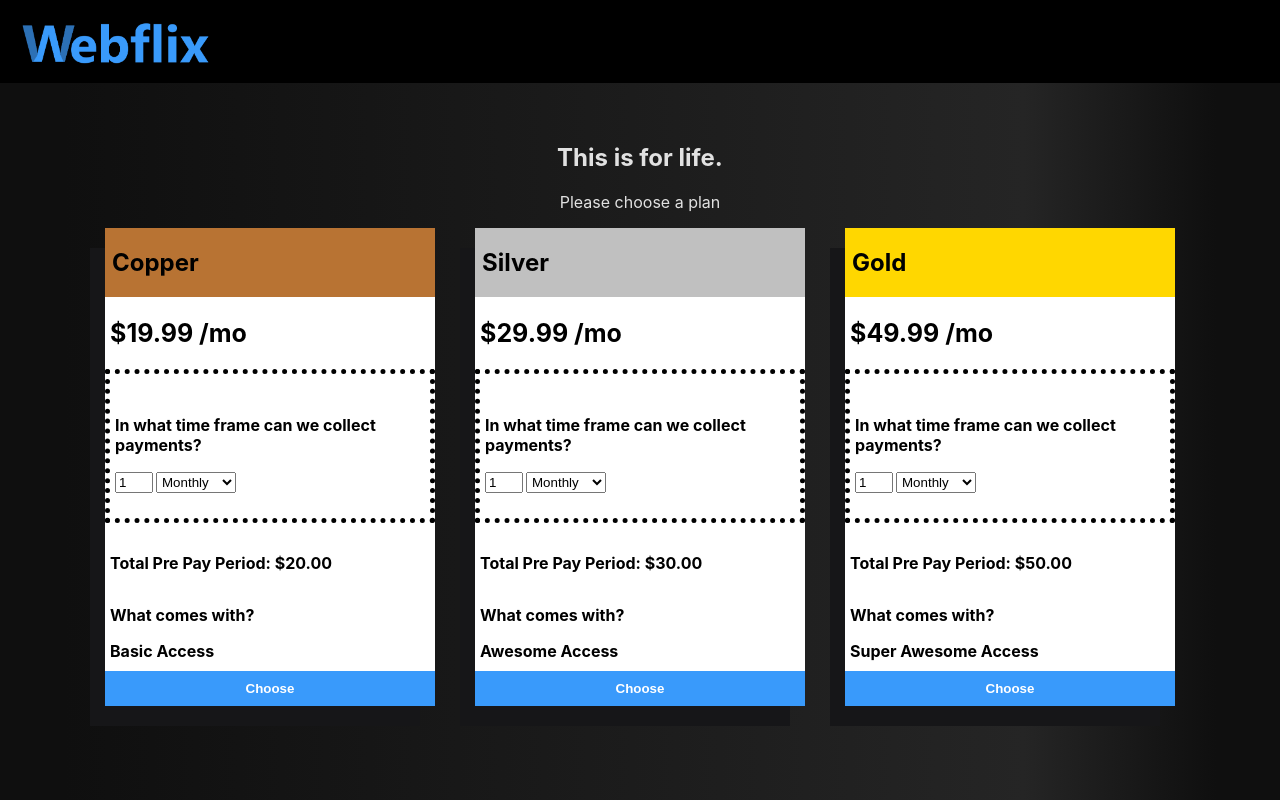
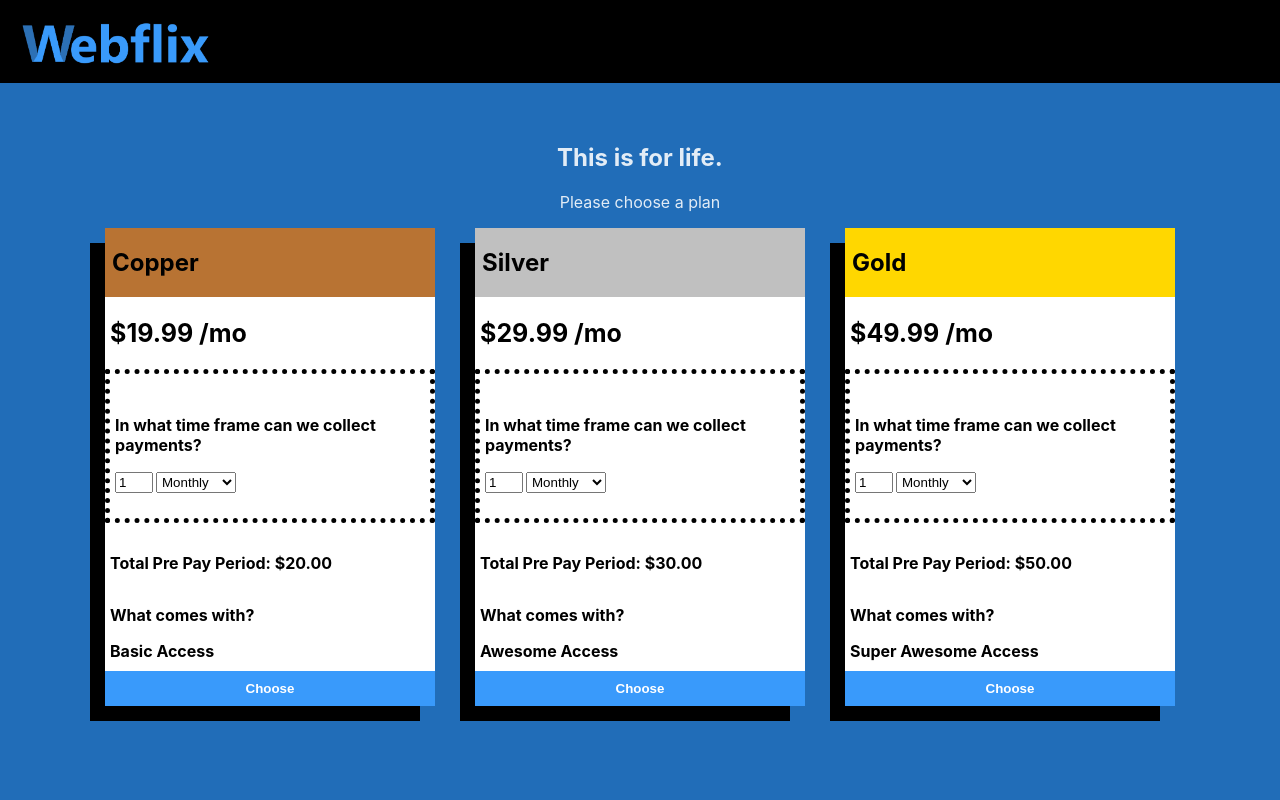
Before and after one commit to Jovans55/Webflix, a React (Vite) app: page /signup in a window 1280 px wide. Built offline with nearby package versions, Linux system fonts and the light colour scheme.

Commit message:
I did not like the background so I changed it to the webflix blue but darker WAYY better like this a lot more

```diff
--- a/src/index.css
+++ b/src/index.css
@@ -156,7 +156,8 @@ body {
   flex-grow: 1;
   display: flex;
   flex-direction: column;
-  background: linear-gradient(to right, #0f0f0f 5%, #252525 80%,  #0f0f0f 95%);
+  background-color: #216db8;
+  /* background: linear-gradient(to right, #0f0f0f 5%, #252525 80%,  #0f0f0f 95%); */
 }
 
 /* Plan Card CSS */
@@ -169,7 +170,7 @@ body {
 .planCard {
   background-color: white;
   width: 330px;
-  box-shadow: #161618 -15px 20px;
+  box-shadow: black -15px 15px;
   margin: 0px 20px;
   color: black;
   display: flex;
```
